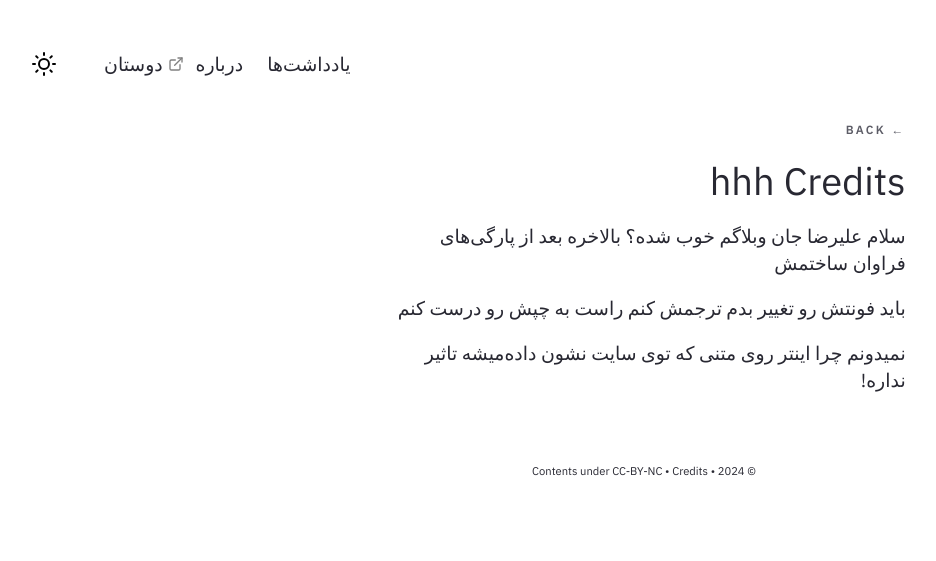
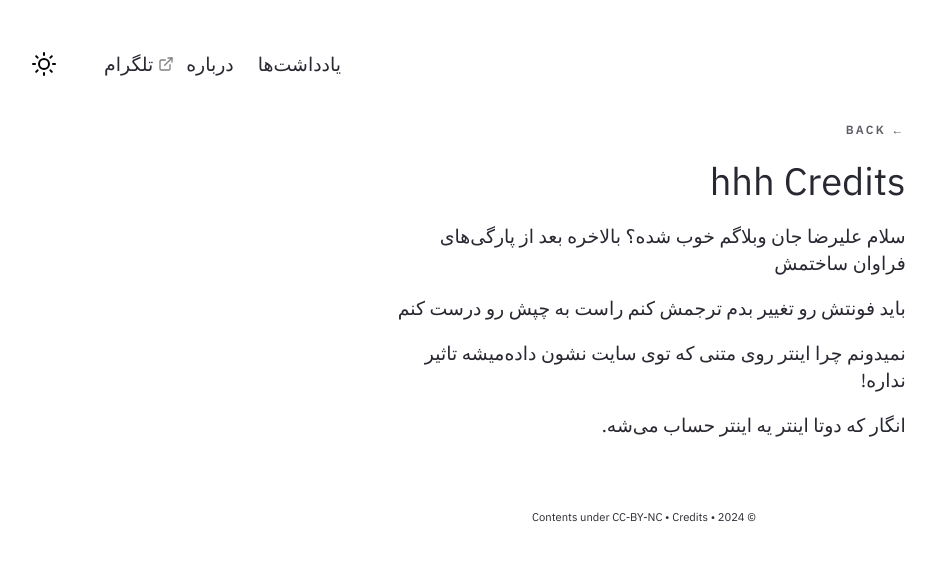
Before and after one commit to mrdkind/mrdkind, a Jekyll site: the page built from _notes/Public/عشق فقط سلطون.md, in a window 1280 px wide. Shown: the top 561 px of the page, without its empty margins (295-1231 px from the left). Built offline with Jekyll 4.4.1, drawn with Linux system fonts in a browser that asks for light colours.

Commit message:
add telegram

```diff
--- a/_includes/Nav.html
+++ b/_includes/Nav.html
@@ -59,8 +59,8 @@
         <a href="../post/how-to" class="navbar-item">
           درباره
         </a>
-        <a href="https://github.com/Jekyll-Garden/jekyll-garden.github.io" target="_blank" class="navbar-item">
-          دوستان
+        <a href="https://t.me/musiceking" target="_blank" class="navbar-item">
+          تلگرام
         </a>
 
       </div>
--- a/_notes/Public/عشق فقط سلطون.md
+++ b/_notes/Public/عشق فقط سلطون.md
@@ -13,3 +13,5 @@ date: 11-05-2022
 راست به چپش رو درست کنم
 
 نمیدونم چرا اینتر روی متنی که توی سایت نشون داده‌میشه تاثیر نداره!
+
+انگار که دوتا اینتر یه اینتر حساب می‌شه.
```
